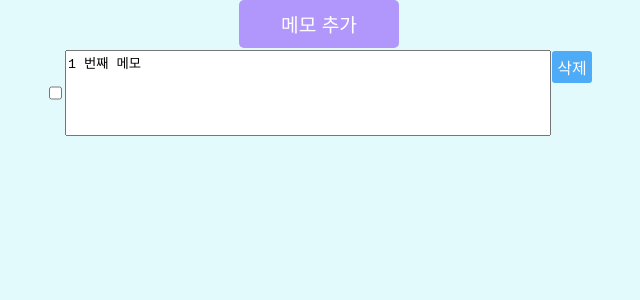
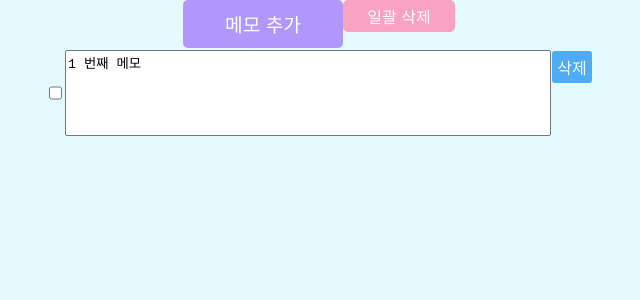
Before and after one commit to floating-points/notes-app, a React (Create React App) app: page / in a window 1280 px wide. Shown: the top 300 px of the page, without its empty margins (321-961 px from the left). Built offline with nearby package versions, Linux system fonts and the light colour scheme.

Commit message:
체크박스를 이용한 일괄 삭제 구현

```diff
--- a/src/App.css
+++ b/src/App.css
@@ -1,11 +1,17 @@
 body{
   background: #e3fafc;
 }
+
 
 .notes-app{
   display:flex;
   flex-direction: column;
   align-items: center;
+}
+
+.buttons{
+  display: flex;
+  flex-direction: row;
 }
 
 .create-button{
@@ -24,3 +30,16 @@ body{
 .create-button:hover{
   background: #9775fa;
 }
+
+.checked-remove-button{
+  display:flex;
+  width:7rem;
+  height:2rem;
+  border-radius: 5px;
+  font-size:1rem;
+  align-items: center;
+  justify-content: center;
+  border:0;
+  background: #faa2c1;
+  color:white;
+}
--- a/src/App.js
+++ b/src/App.js
@@ -8,24 +8,32 @@ class App extends React.Component {
     state={
         information:[
             {
-                id:this.id,
-                text:this.id+this.defaultText
+                id:0, //첫 메모는 id 0
+                text:this.id+this.defaultText,
+                checked:false
             }
         ]
     }
 
     noteCreate=()=>{
         this.setState((prevState)=>{
-            return {information:prevState.information.concat({id:this.id++, text:this.id+this.defaultText})};
+            return {information:prevState.information.concat({id:this.id++, text:this.id+this.defaultText, checked:false})};
             }
         )
-        //console.log(this.id)
+        console.log(this.id)
     }
 
     noteRemove=(id)=>{
         /*const {information}=this.state;*/
         this.setState((prevState)=> {
                 return {information: prevState.information.filter(note => note.id !== id)};
+            }
+        )
+    }
+
+    checkedNoteRemove=()=>{
+        this.setState((prevState)=>{
+                return {information:prevState.information.filter(note=>note.checked===false)};
             }
         )
     }
@@ -37,7 +45,10 @@ class App extends React.Component {
 
         return (
             <div className="notes-app">
-                <div className="create-button" onClick={this.noteCreate}>메모 추가</div>
+                <div className="buttons">
+                    <div className="create-button" onClick={this.noteCreate}>메모 추가</div>
+                    <div className="checked-remove-button" onClick={this.checkedNoteRemove}>일괄 삭제</div>
+                </div>
                 <NoteList data={information} noteRemove={this.noteRemove}/>
             </div>
         );
--- a/src/components/Note/index.js
+++ b/src/components/Note/index.js
@@ -8,11 +8,17 @@ class Note extends React.Component{
         noteRemove(noteInfo.id);
     }
 
+    handleCheck=()=>{
+        const {noteInfo}=this.props;
+        noteInfo.checked=noteInfo.checked===false;
+        console.log(noteInfo.checked);
+    }
+
     render(){
         const {noteInfo}=this.props;
         return (
             <div className="note-item">
-                <input type="checkbox" />
+                <input type="checkbox" onChange={this.handleCheck}/>
                 <textarea className="note-text" defaultValue={noteInfo.text}/>
                 <div className="remove-button" onClick={this.handleRemove}>삭제</div>
             </div>
```
